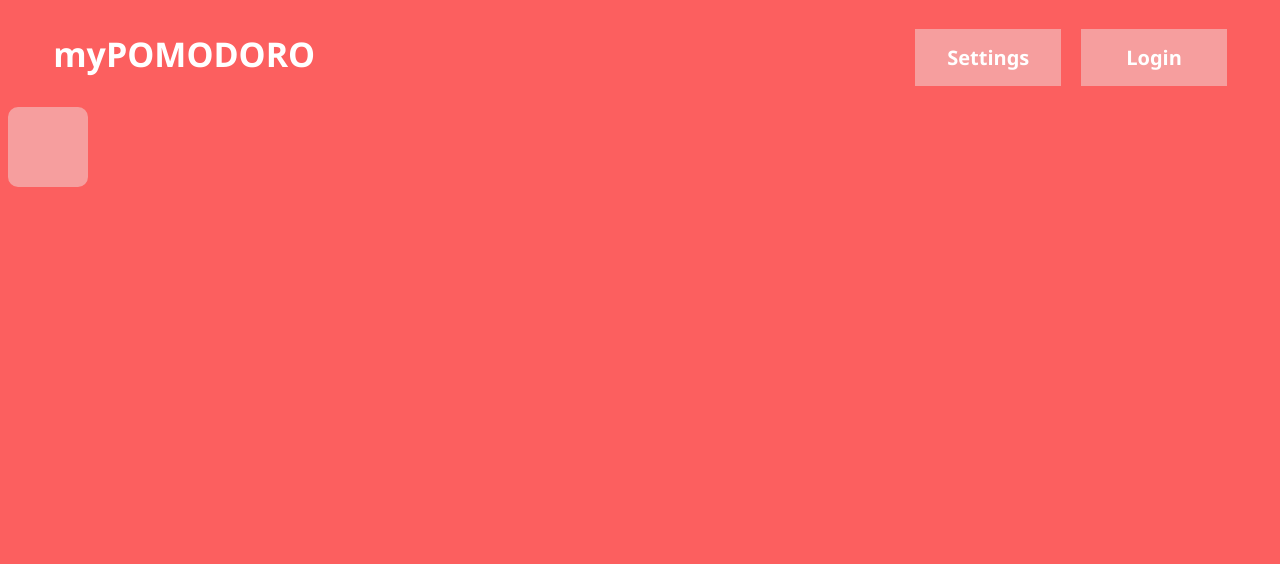
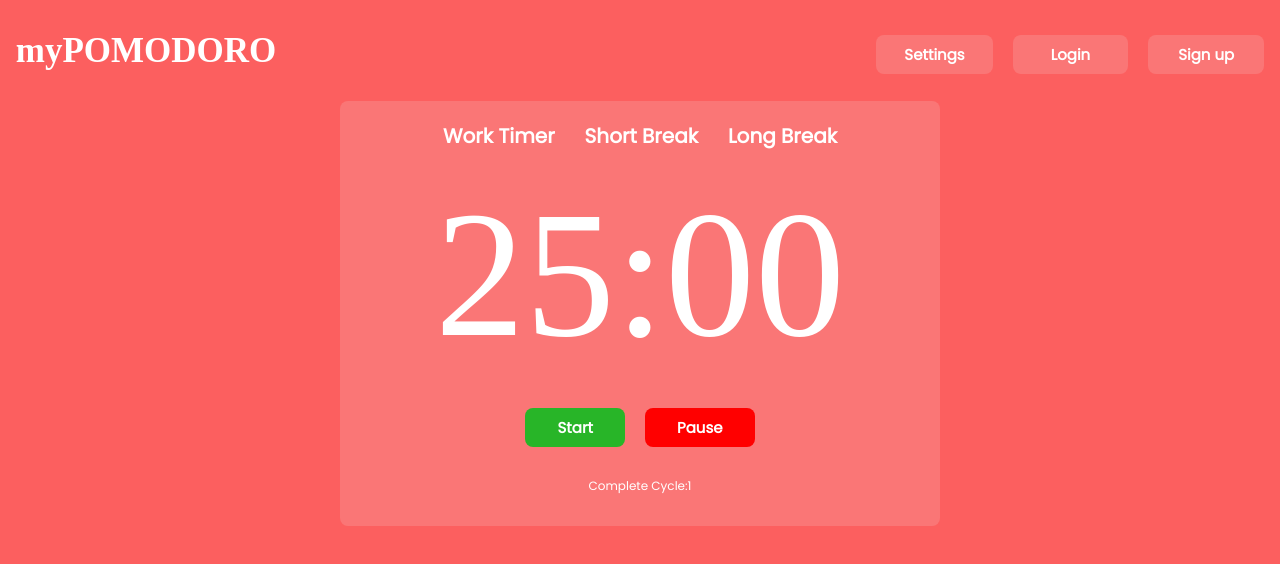
Before and after one commit to dtsering2/phase1project, a plain HTML site: page index.html in a window 1280 px wide. Drawn offline with Linux system fonts and the light colour scheme.

Commit message:
basic event listener to open/close form, still missing few html

```diff
--- a/index.html
+++ b/index.html
@@ -5,20 +5,37 @@
     <meta http-equiv="X-UA-Compatible" content="IE=edge">
     <meta name="viewport" content="width=device-width, initial-scale=1.0">
     <title>myPOMODORO</title>
-    <link rel="stylesheet" type="text/css" href="style.css" />
-    <script></script>
+    <link rel="stylesheet" type="text/css" href="style.css">
+    <link href='https://fonts.googleapis.com/css?family=Poppins' rel='stylesheet'>
+
 </head>
 <body>
     <!--TOP PART OF THE HEADER WITH THE LOGO, LOGIN BUTTON, AND -->
     <header>
             <div id = "mainBar">
                 <h1 id = "logo">myPOMODORO</h1>
-                <button id = "settings"><b>Settings</b></button>
-                <button id = "login"><b>Login</b></button>
+                <button id = "settings">Settings</button>
+                <button id = "login">Login</button>
+                <button id = "signUp">Sign up</button>
             </div>
             <!--Login and sign up forms-->
-            <div id = "formContainer">
-                <div id = "formHidden">
+            <div id = "formHidden" class = "formContainer">
+                <div id = "formHidden" class = "settingContainer">
+                    <b><p class = "title"> Configure Your Settings</p></b>
+                    <div id="pad">
+                        <form id = "settingForm" >
+                            <label class = "infoForm">Work Timer:</label>
+                            <input class ="infoInput"type = "number" name = "startTimer" >
+                            <label class = "infoForm">Short Break Timer:</label>
+                            <input class ="infoInput"type = "number" name = "shortBreakTimer">
+                            <label class = "infoForm"></labelclass>Long Break Timer: </label>
+                            <input class ="infoInput"type = "number" name = "longBreakTimer">
+                            <input type = "submit" id ="submitSetting" class ="formClick" value = "Save Settings">
+                            <button id = "cancel" class ="formClick" class = "settingCancelBtn">Cancel</button>
+                        </form>
+                    </div>
+                </div>
+                <div id = "formHidden" class = "loginContainer">
                     <b><p class = "title">Please enter your info</p></b>
                     <div id="pad">
                         <form id = "loginForm">
@@ -26,38 +43,53 @@
                             <input class ="infoInput" type = "text" name = "username" >
                             <label class = "infoForm">PASSWORD</label>
                             <input class ="infoInput"type = "text" name = "password">
-                            <span>
-                                <button id = "signUp" class ="formClick">Sign up</button>
-                                <input type = "submit" id ="submitLogin" class ="formClick"value = "Login">
-                            </span>
+                            <input type = "submit" id = "submitLogin" class = "formClick"value = "Login">
+                            <button id = "cancel" class = "formClick" class = "loginCancelBtn">Close</button>
                         </form>
                     </div>
                 </div>
 
-                <div id = "formHidden">
+                <div id = "formHidden" class = "signupContainer">
                     <b><p class = "title"> Create an Account</p></b>
                     <div id="pad">
                         <form id = "signupForm" >
                             <label class = "infoForm">USERNAME</label>
                             <input class ="infoInput"type = "text" name = "username" >
                             <label class = "infoForm">PASSWORD</label>
-                            <input class ="infoInput"type = "text" name = "password">
+                            <input class ="infoInput"type = "password" name = "password">
                             <label class = "infoForm"></labelclass>CONFIRM PASSWORD</label>
-                            <input class ="infoInput"type = "text" name = "password">
-                            <span>
-                                <button id = "signIn"class ="formClick">Sign in</button>
-                                <input type = "submit" id ="submitCreate" class ="formClick"value = "Create Account">
-                            </span>
+                            <input class ="infoInput"type = "password" name = "password">
+                            <input type = "submit" id ="submitCreate" class ="formClick"value = "Create Account">
+                            <button id = "cancel" class = "formClick" class="signinCancelBtn">Go Back</button>
                         </form>
                     </div>
                 </div>
             </div>
     </header>
 
-<div id = "timerContainer">
+<div id = "timerParentContainer" class = "timerParentContainer">
+    <div id = "timerChildContainer">
+        <div id = "timerHeader">
+            <span class = "workHeader"><h3>Work Timer</h3></span>
+            <span class = "shortHeader"><h3>Short Break</h3></span>
+            <span class = "longHeader"><h3>Long Break</h3></span>
+        </div>
+        <div id = "timerContainer">
+            <span id= "timerMin" class = "timer">25</span>
+            <span id ="TimerSec" class = "timer">:00</span>
+        </div>
+        <div id = pauseAndPlayContainer>
+            <button id = "startTimer">Start</button>
+            <button id = "pauseTimer">Pause</button>
 
+        </div>
+        <div id = "timerFooter">
+            <span class = "pomodoro">Complete Cycle:</span>
+            <span class = "pomodoro" id ="completeCycle">1</span>
+        </div>
+    </div>
 </div>
 
-
+    <script defer src = index.js></script>
 </body>
 </html>
--- a/style.css
+++ b/style.css
@@ -2,7 +2,7 @@ body {
     background-color: #FC5F5F
 }
 
-#logo, #settings, #login {
+#logo, #settings, #login,#signup {
     display: inline-block;
 }
 
@@ -13,31 +13,51 @@ body {
 
 #logo {
     margin-bottom: 30px;
-    font-family: 'Segoe UI', Tahoma, Geneva, Verdana, sans-serif;
-    font-size: 34px;
+    font-family: "Arial Rounded MT Bold";
+    font-size: 35px;
     color: white;
+    font-weight: bolder;
 }
 
 #settings{
-    background-color: #f69e9e;
-    font-family: 'Segoe UI', Tahoma, Geneva, Verdana, sans-serif;
-    font-size: 20px;
+    background-color: #f69e9e5e;
+    font-family: "Poppins";
+    font-weight: bold;
+    font-size: 15px;
     color: white;
     margin-right: 20px;
-    border: none;
-    padding: 15px 32px;
+    border: 2px;
+    border-color: #f69e9e;
+    padding: 8px 28px;
     text-align: center;
-    opacity: 1;
+    border-radius: 8px;
 }
 #login{
-    background-color: #f69e9e;
-    font-family: 'Segoe UI', Tahoma, Geneva, Verdana, sans-serif;
-    font-size: 20px;
+    background-color: #f69e9e5e;
+    font-family: "Poppins";
+    font-weight: bold;
+    font-size: 15px;
     color: white;
-    border: none;
-    padding: 15px 45px;
+    margin-right: 20px;
+    border: 2px;
+    border-color: #f69e9e;
+    padding: 8px 38px;
     text-align: center;
+    border-radius: 8px;
 }
+#signUp{
+    background-color: #f69e9e5e;
+    font-family: "Poppins";
+    font-weight: bold;
+    font-size: 15px;
+    color: white;
+    border: 2px;
+    border-color: #f69e9e;
+    padding: 8px 30px;
+    text-align: center;
+    border-radius: 8px;
+}
+
 #formHidden {
     display: none
 }
@@ -49,11 +69,8 @@ body {
     justify-content: center;
 }
 
-input {
-    margin-bottom: 10px;
-}
 
-#loginForm, #signupForm {
+#loginForm, #signupForm, #settingForm {
     background-color: #ffffff;
     margin: 1rem 0;
     width: 300px;
@@ -64,6 +81,7 @@ input {
 
 input{
     align-items: center;
+    margin-bottom: 10px;
 }
 
 label{
@@ -77,20 +95,22 @@ label{
 #formContainer{
     position: relative;
     width: 300px;
-    height: max-content;
-    margin-left: 64%;
+    height: 450px;
+    margin-left: 40%;
+    display: block;
 
 }
 
-#loginContainer, #signupContainer{
+#loginContainer, #signupContainer, #settingContainer{
     width: 360px;
     position:relative;
     display: block;
     text-align: center;
+    height: max-content
 }
 
 .title{
-    font-family: 'Segoe UI', Tahoma, Geneva, Verdana, sans-serif;
+    font-family: "Poppins";
     font-size: 20px;
     color: white;
 }
@@ -98,10 +118,10 @@ label{
 #pad{
     position:absolute;
     background-color: #ffffff;
-    border-radius: 20px;
+    border-radius: 8px;
 }
 .infoForm{
-    font-family: 'Segoe UI', Tahoma, Geneva, Verdana, sans-serif;
+    font-family: "Poppins";
     font-size: 14px;
     font-weight: bold;
     color: rgba(31, 30, 30, 0.668);
@@ -115,16 +135,104 @@ label{
 .formClick{
     background-color: rgba(31, 30, 30, 0.668);
     color: white;
-    font-family: 'Segoe UI', Tahoma, Geneva, Verdana, sans-serif;
+    font-family: "Poppins";
     font-size: 14px;
     font-weight: bold;
 }
-#timerContainer{
+#timerParentContainer{
+    margin: auto;
+    width: auto;
+    height: auto;
+}
+#timerChildContainer{
     flex:1;
-    border: 10px solid #f69e9e;
-    background-color: #f69e9e;
-    border-radius: 10px;
-    padding: 30px;
-    width:fit-content
+    border: 10px  #f69e9e5e;
+    background-color: #f69e9e5e;
+    border-radius: 8px;
+    width:600px;
+    height: 425px;
+    margin: 0 auto;
+}
+
+#timerHeader{
+    width:600px;
+    margin:0 auto;
+    display: flex;
+    align-items: center;
+    justify-content: center;
+}
+.workHeader, .shortHeader, .longHeader{
+    display: inline-block;
 
 }
+#timerContainer{
+    margin:0 auto;
+    display: flex;
+    align-items: center;
+    justify-content: center;
+    width: max-content;
+    height: max-content
+}
+
+.shortHeader, .longHeader{
+    margin-left: 30px;
+}
+h3 {
+    font-family: "Poppins";
+    font-weight: bold;
+    font-size: 20px;
+    color: white;
+}
+.timer {
+    font-size: 180px;
+    font-family: "Arial Rounded MT Bold";
+    color:white;
+}
+
+.pomodoro{
+    font-size: 12px;
+    font-family: "poppins";
+    color:white;
+}
+#pauseAndPlayContainer{
+    padding-top: 30px;
+    margin: auto;
+    display: flex;
+    align-items: center;
+    justify-content: center;
+    width: max-content;
+    height: max-content
+}
+#startTimer{
+    background-color: rgb(40, 181, 40);
+    font-family: "Poppins";
+    font-weight: bold;
+    font-size: 15px;
+    color: white;
+    margin-right: 20px;
+    border: 2px;
+    padding: 8px 32px;
+    text-align: center;
+    border-radius: 8px;
+}
+#pauseTimer{
+    background-color: red;
+    font-family: "Poppins";
+    font-weight: bold;
+    font-size: 15px;
+    color: white;
+    border: 2px;
+    padding: 8px 32px;
+    text-align: center;
+    border-radius: 8px;
+}
+#timerFooter{
+    margin: auto;
+    display: flex;
+    align-items: center;
+    justify-content: center;
+    text-align: center;
+    width: max-content;
+    height: max-content;
+    padding-top: 30px;
+}
```
Also changed, not shown: index.js (+106 -0 lines).
